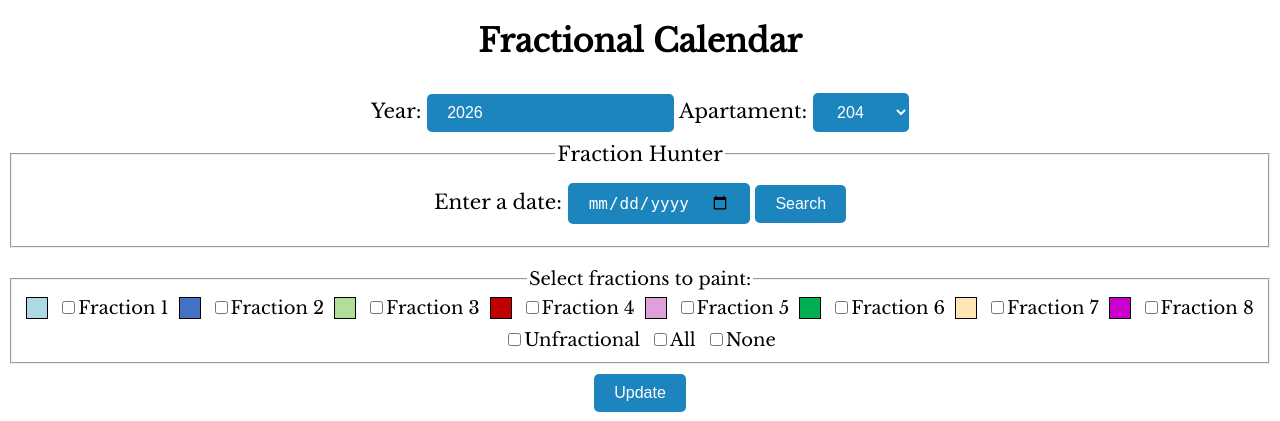
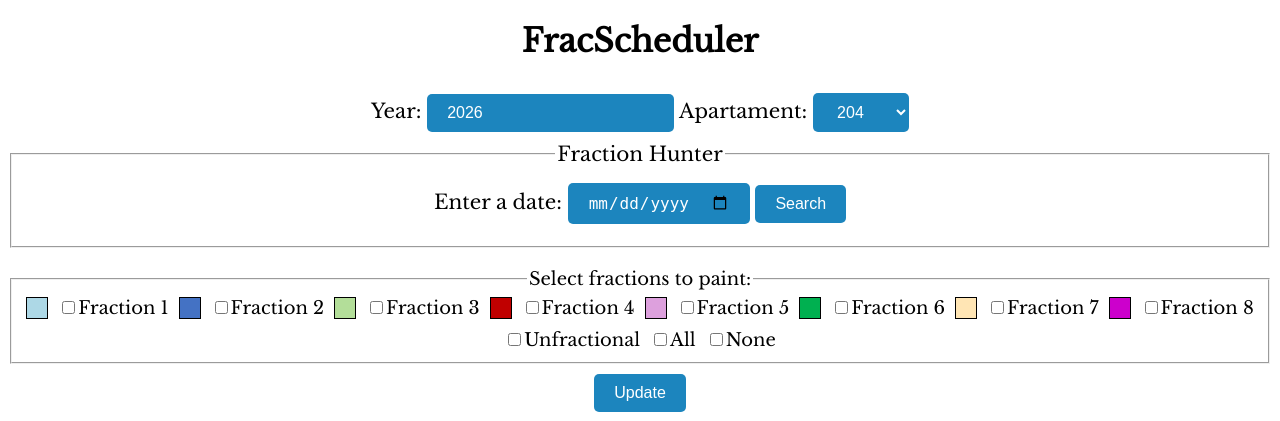
Before and after one commit to rodriesquivel13/FracScheduler, a Flask app: page / in a window 1280 px wide. Shown: the top 421 px of the page. Run offline with Flask 3, Linux system fonts and the light colour scheme.

Commit message:
ajustes maintenance

```diff
--- a/templates/calendar.html
+++ b/templates/calendar.html
@@ -7,7 +7,7 @@
   <link rel="stylesheet" href="{{ url_for('static', filename='styles.css') }}">
 </head>
 <body>
-  <h1>Fractional Calendar</h1>
+  <h1>FracScheduler</h1>
   {% if error_message %}
     <div id="floating-error"
          class="floating-error"
--- a/utils.py
+++ b/utils.py
@@ -292,7 +292,7 @@ def maintenance_weeks_list(current_year, weekday_calendar_starts, maintenance_pa
 
         dic = {k: v for k, v in regular.items() if v[0] < max_regular_len}
 
-        return {k:[v[0] % (max_regular_len // reserved_weeks)] for (k,v) in dic.items()}
+        return {k:[(v[0] + (current_year % fractions_quantity)) % (max_regular_len // reserved_weeks)] for (k,v) in dic.items()}
 
 
     maintenance_deserved_weeks = maintenance_weeks_paths(current_year, weekday_calendar_starts,reserved_weeks)
```
Also changed, not shown: 1 other file.
